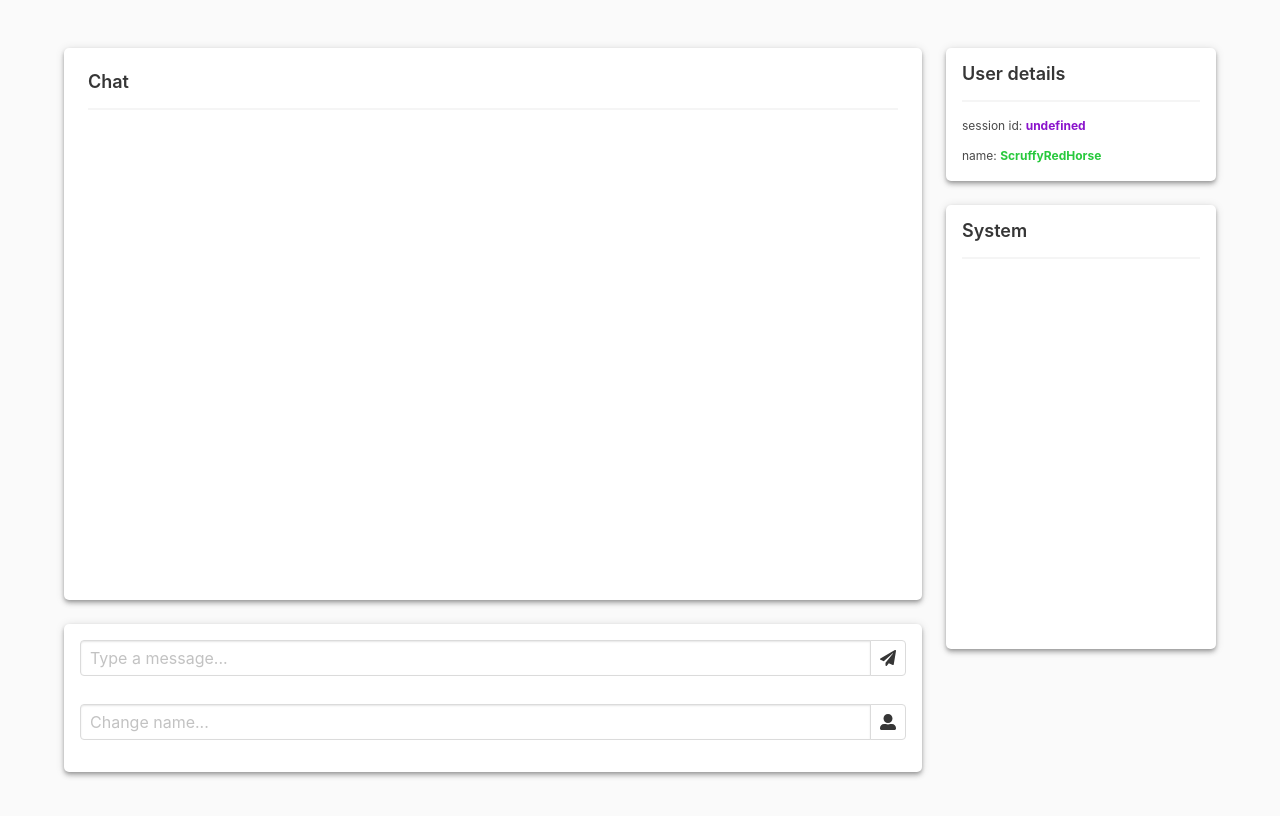
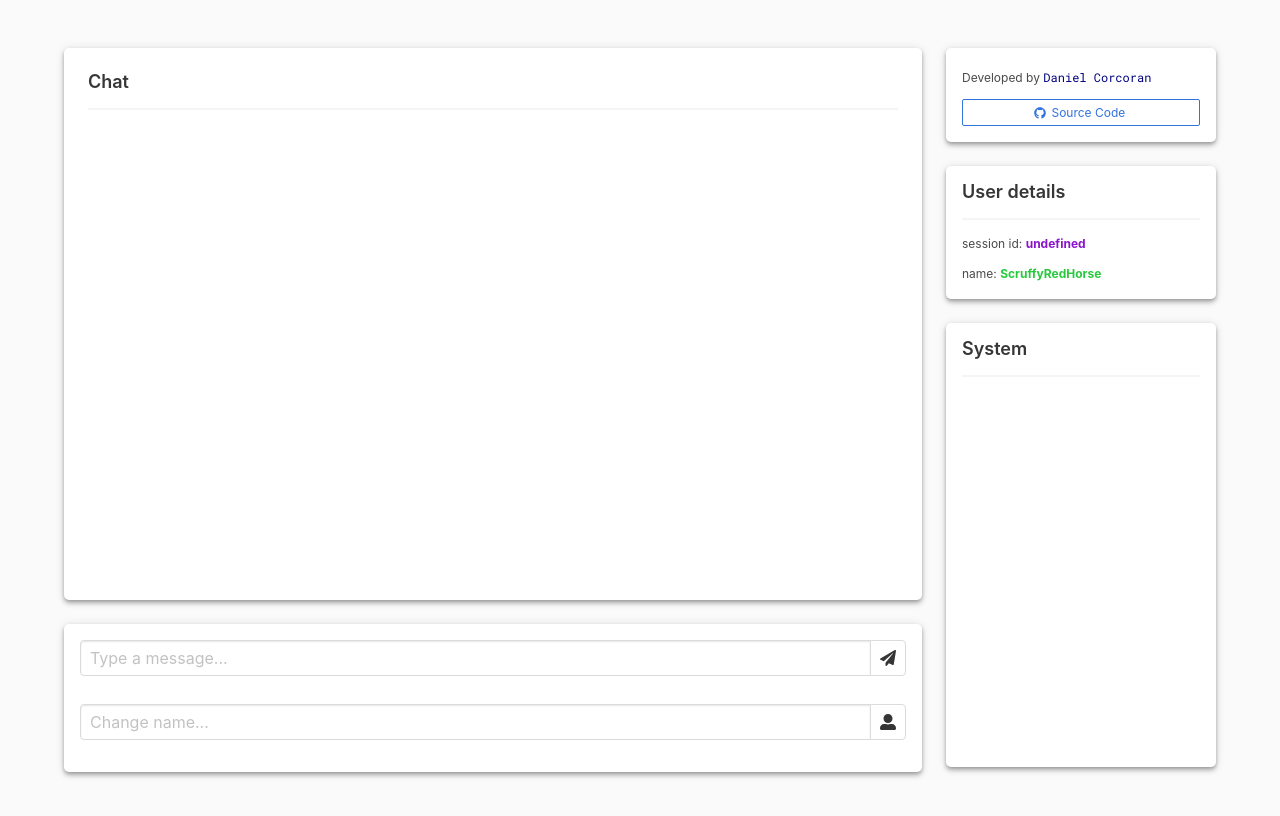
Before and after one commit to danielc92/node-express-chatbox, a website: page public/index.html in a window 1280 px wide. Drawn offline with nearby package versions, Linux system fonts and the light colour scheme; no server answers.

Commit message:
Added source code button

```diff
--- a/public/css/main.css
+++ b/public/css/main.css
@@ -35,7 +35,7 @@ body {
   }
 
   .button {
-      transition: background-color 0.2s ease;
+      transition: background-color 0.28s ease;
   }
 
   .notification {
@@ -54,6 +54,10 @@ body {
     word-wrap: break-word;
     padding: 1rem;
     box-shadow: 0 4px 5px 0 rgba(0,0,0,0.14), 0 1px 10px 0 rgba(0,0,0,0.12), 0 2px 4px -1px rgba(0,0,0,0.3);
+  }
+
+  .input {
+      margin-bottom: 0 !important;
   }
 
   /* ----------------------------------------------
--- a/public/index.html
+++ b/public/index.html
@@ -55,6 +55,18 @@
 
                     <section class="column is-3">
                         <section class="content">
+                            <p class="help">Developed by <span style="color: navy;" class="system-text">Daniel Corcoran</span></p>
+                            <div class="">
+                                <a class="button is-fullwidth is-small is-link is-outlined">
+                                    <span class="icon">
+                                        <i class="fab fa-github"></i>
+                                    </span>
+                                    <span>Source Code</span>
+                                </a>
+                            </div>
+
+                        </section>
+                        <section class="content">
                             <h5>User details</h5>
                             <hr>
                             <p class="help">session id: <span id="current-id" class="id-text"></span></p>
@@ -65,10 +77,13 @@
                             <hr>
                             <div id="system-panel"></div>
                         </section>
+
                     </section>
             </section>
         </section>
     </section>
+
+    </section>
     <script src="js/chat.js"></script>
 </body>
 </html>
```
Lines whose indentation alone changed are shown as unchanged.
